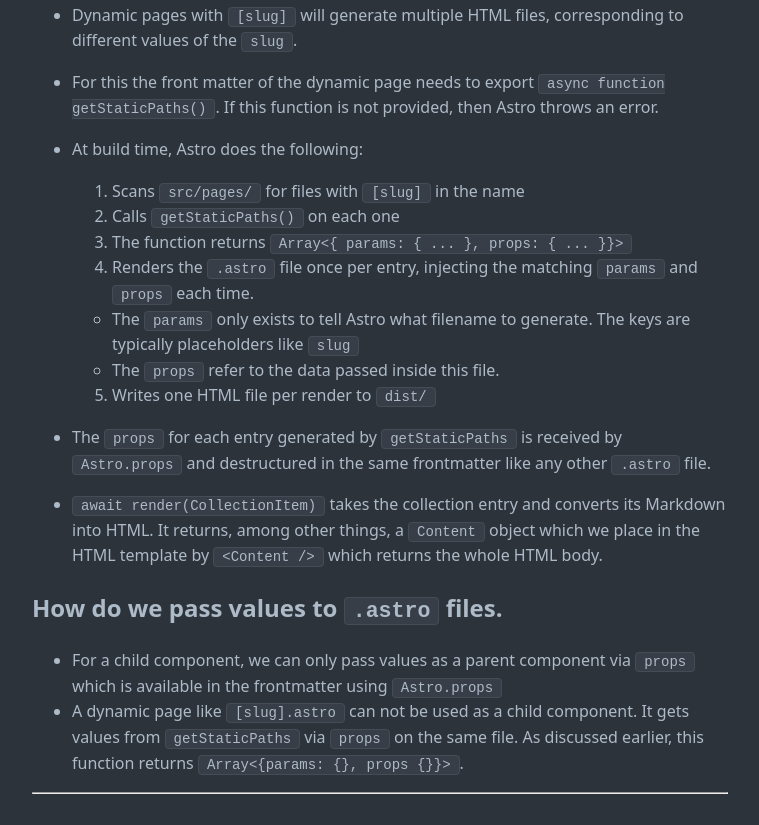
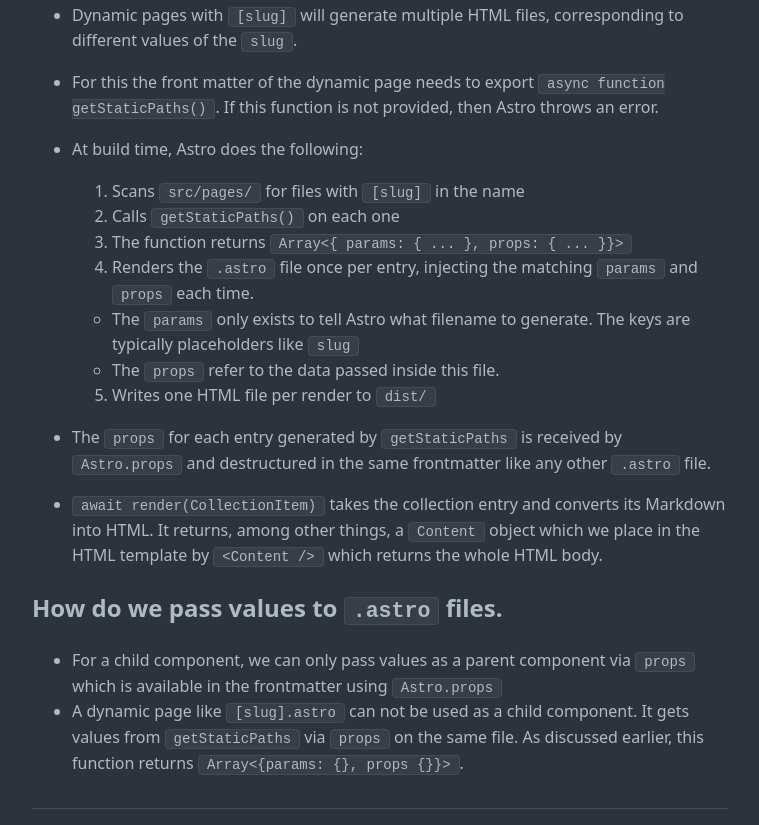
Before and after one commit to shwetank-dev/shwetank-dev.github.io, an Astro site: page /blog/astro-js-for-static-site in a window 1280 px wide. Shown: the part 3291-4116 px from the top of the page, without its empty margins (376-1135 px from the left). Built offline with nearby package versions, Linux system fonts and the light colour scheme; Astro itself is replaced by a stand-in of ours.

Commit message:
Add spacing above comments hr

```diff
--- a/src/styles/blog-post.css
+++ b/src/styles/blog-post.css
@@ -77,6 +77,12 @@
   min-width: 0;
 }
 
+.blog-content hr {
+  margin-top: var(--space-8);
+  border: none;
+  border-top: 1px solid var(--color-border);
+}
+
 .blog-title {
   margin: 0;
   font-size: var(--font-2xl);
```
